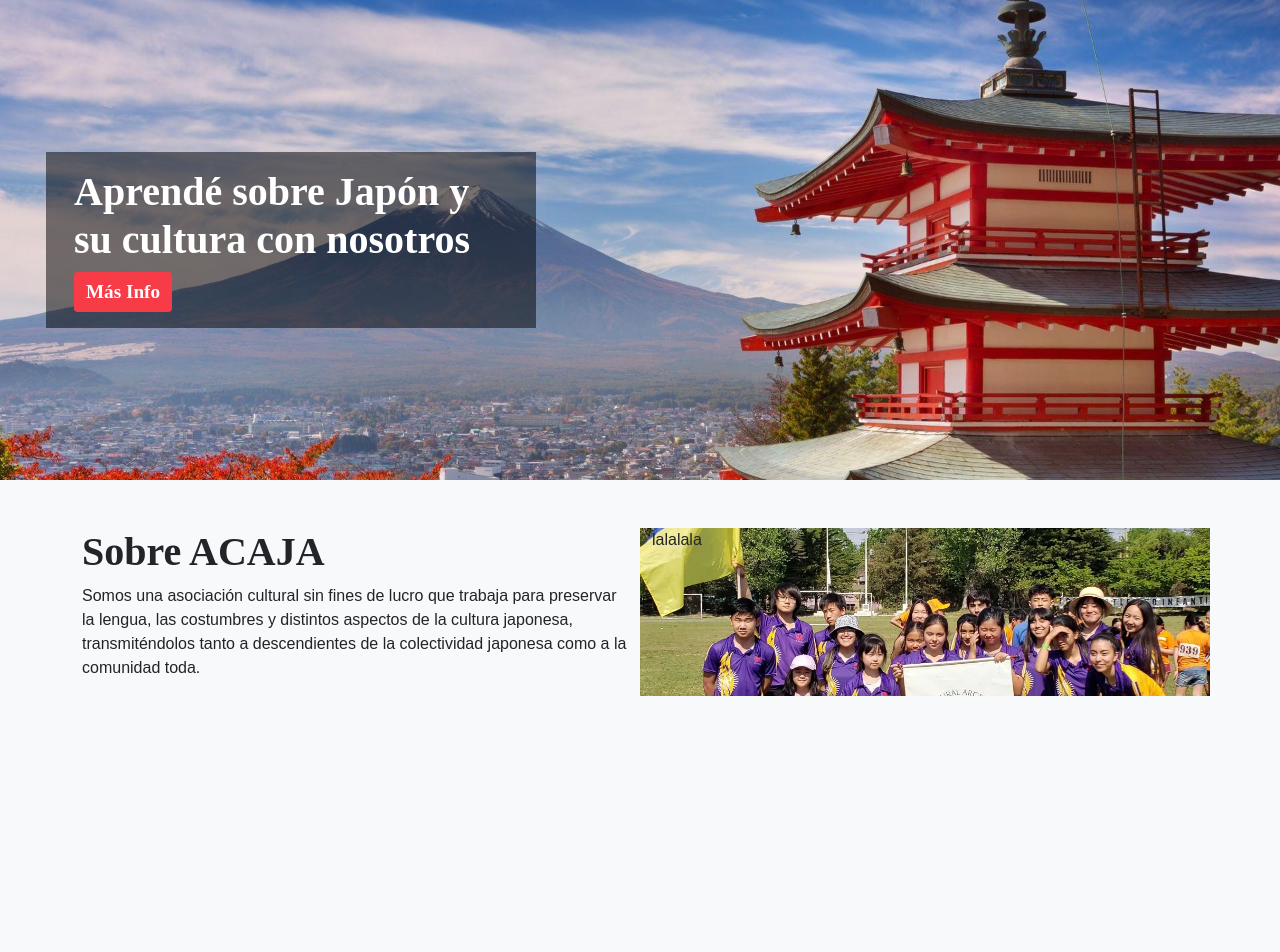
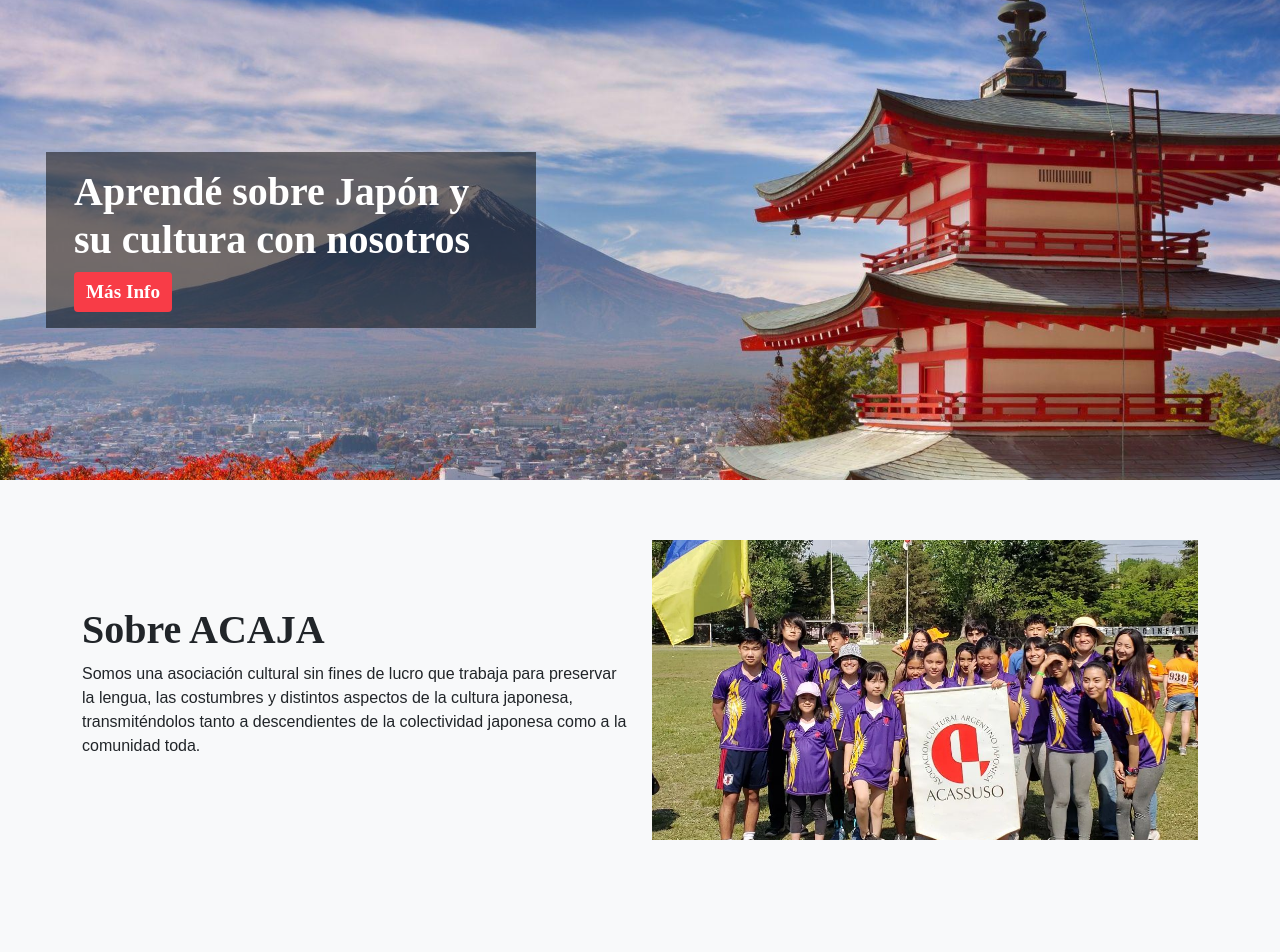
Before and after one commit to maiarakaki/ACAJA, a React (Vite) app: page / in a window 1280 px wide. Shown: the top 952 px of the page. Built offline with nearby package versions, Linux system fonts and the light colour scheme; a web font is replaced by a local one.

Commit message:
updated about styles

```diff
--- a/src/components/About/About.css
+++ b/src/components/About/About.css
@@ -7,5 +7,18 @@
     background-image: url('../../images/undoukai.jpeg');
     background-size: cover;
     background-repeat: no-repeat;
-    background-position-y: center;
 }
+
+@media Screen and (min-width:768px) {
+    #about-img-container{
+        height: 300px;
+        background-position-y: 70%;
+    }
+}
+
+@media Screen and (max-width:767px) {
+    #about-img-container{
+        height: 200px;
+        background-position-y: 73%;
+    }
+}
--- a/src/components/About/About.jsx
+++ b/src/components/About/About.jsx
@@ -6,7 +6,7 @@ export default function About(){
         <>
             <div className="about-banner pt-5 container-fluid bg-light" id='about-us'>
                 <div className='container h-100'>
-                    <div className="row">
+                    <div className="row align-items-center h-75">
                         <div className='col-12 col-md-6'>
                             <h1>Sobre ACAJA</h1>
                             <p>
@@ -17,8 +17,9 @@ export default function About(){
                                 japonesa como a la comunidad toda.
                             </p>
                         </div>
-                        <div className='col' id="about-img-container">
-                            lalalala
+                        <div className='col'>
+                            <div id="about-img-container">
+                            </div>
                         </div>
                     </div>
                 </div>
```
